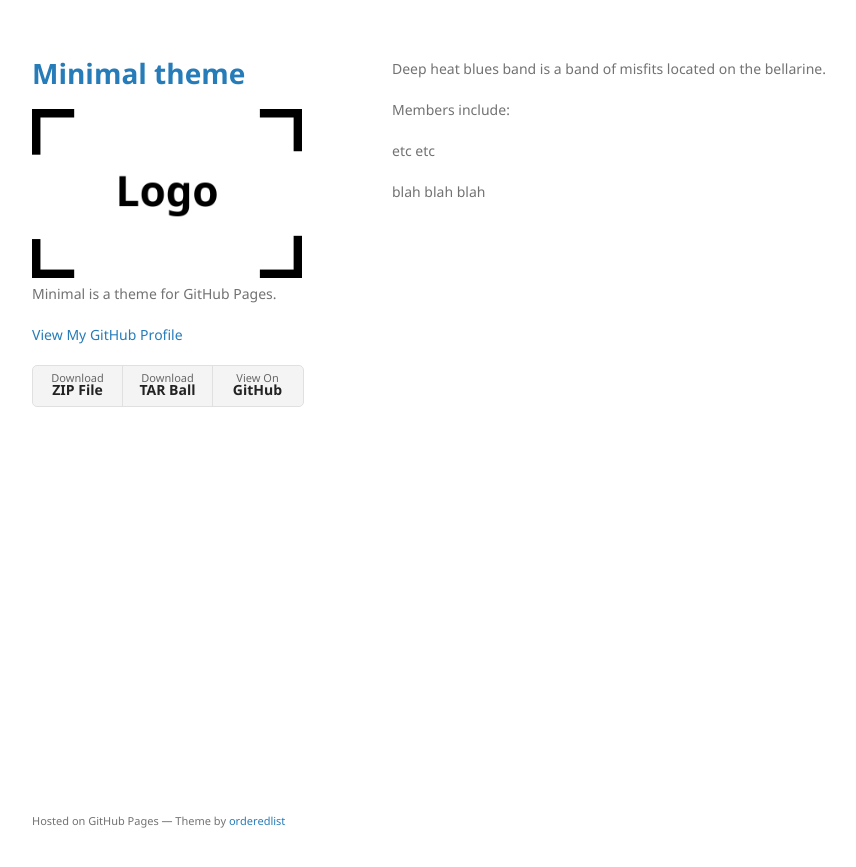
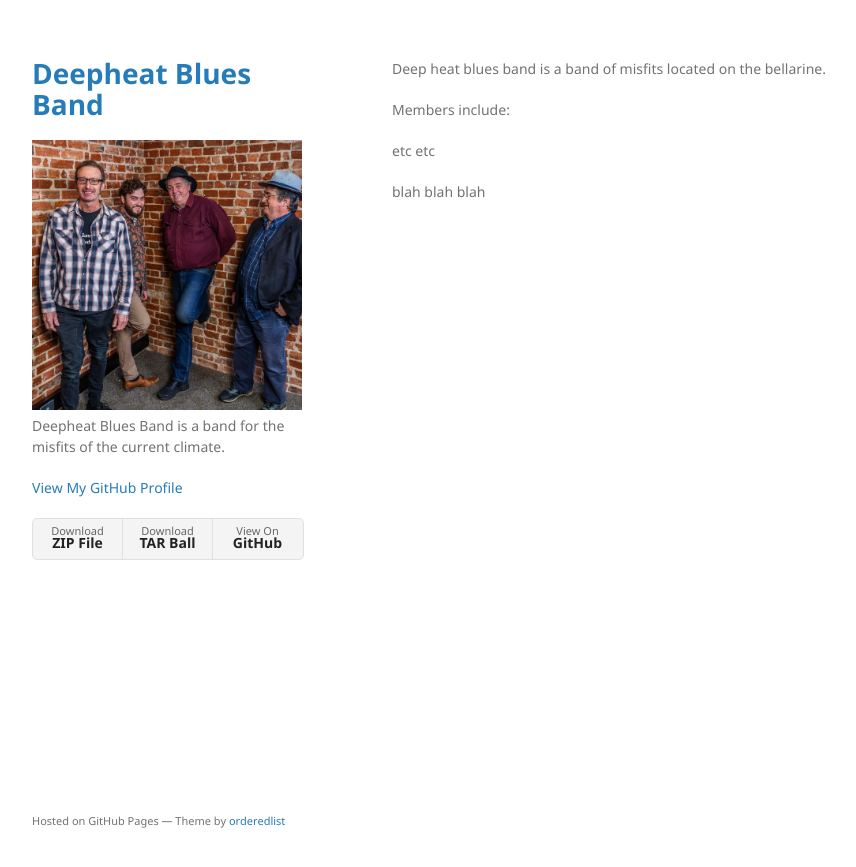
Before and after one commit to deepheatband/deepheatband.github.io, a Jekyll site: the page built from index.md, in a window 1280 px wide. Shown: the top 867 px of the page, without its empty margins (178-1034 px from the left). Built offline with Jekyll 4.4.1, drawn with Linux system fonts in a browser that asks for light colours; our own code applies the rules of GitHub Pages for plain Markdown files.

Commit message:
Update _config.yml

```diff
--- a/_config.yml
+++ b/_config.yml
@@ -1,6 +1,6 @@
-title: Minimal theme
-logo: /assets/img/logo.png
-description: Minimal is a theme for GitHub Pages.
+title: Deepheat Blues Band
+logo: http://assets/img/IMG_8777_edited.jpg
+description: Deepheat Blues Band is a band for the misfits of the current climate.
 show_downloads: true
 google_analytics:
 theme: jekyll-theme-minimal
```
